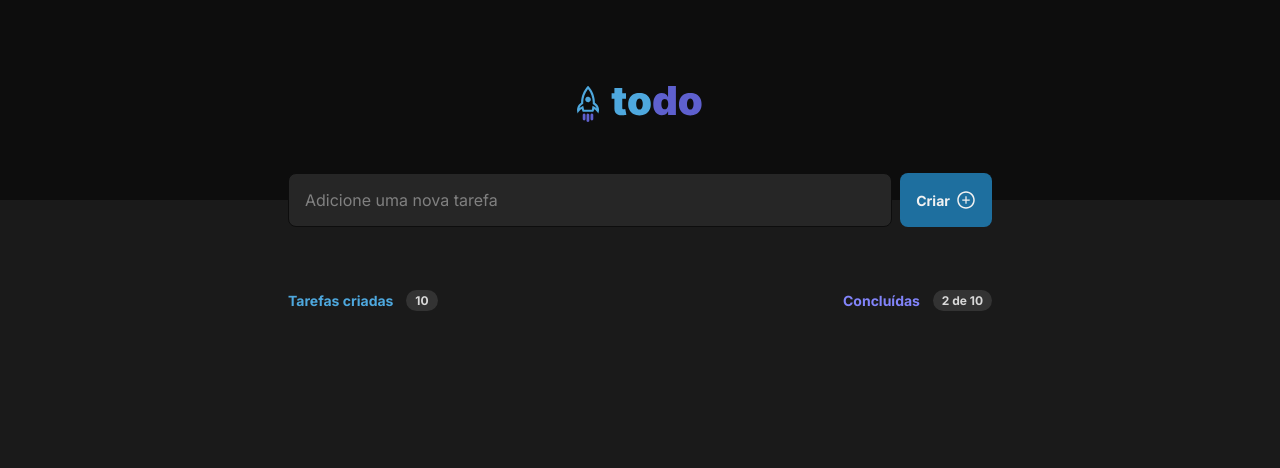
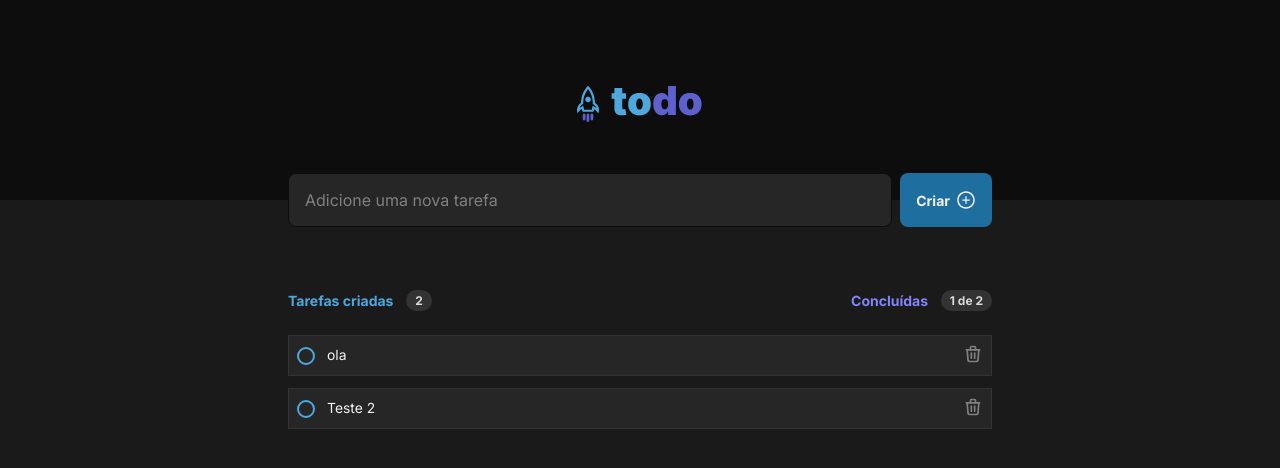
Before and after one commit to FranciscoVieir/Todolist, a React (Vite) app: page / in a window 1280 px wide. Shown: the top 468 px of the page. Built offline with nearby package versions, Linux system fonts and the light colour scheme.

Commit message:
feat: creating new features to add new tasks in todoist

```diff
--- a/src/App.tsx
+++ b/src/App.tsx
@@ -2,12 +2,39 @@ import { useState } from 'react'
 import Header from './Components/Header'
 import TaskMenu from './Components/TaskMenu'
 
+export interface ITasks {
+  id: string,
+  title: string,
+  isChecked: boolean,
+}
+
 function App() {
+  const [tasksTodo, setTasksTodo] = useState<ITasks[]>([{
+    id: '1',
+    title: 'ola',
+    isChecked: true,
+  },
+  {
+    id: '2',
+    title: 'Teste 2',
+    isChecked: false,
+  }]);
+
+  function addTask(taskTitle: string) {
+    setTasksTodo([
+      ...tasksTodo,
+      {
+        id: crypto.randomUUID(),
+        title: taskTitle,
+        isChecked: false,
+      },
+    ]);
+  }
 
   return (
-    <div className="App">
-      <Header />
-      <TaskMenu />
+    <div>
+      <Header onAddTask={addTask} />
+      <TaskMenu tasksTodo={tasksTodo} />
     </div>
   )
 }
--- a/src/Components/Header/index.tsx
+++ b/src/Components/Header/index.tsx
@@ -2,8 +2,26 @@ import todoLogo from '../../assets/Logo.svg'
 import { AiOutlinePlusCircle } from 'react-icons/ai'
 
 import styles from './Header.module.css';
+import { ChangeEvent, FormEvent, useState } from 'react';
 
-export default function Header() {
+interface Props {
+  onAddTask: (taskTitle: string) => void;
+}
+
+export default function Header({ onAddTask }: Props) {
+  const [title, setTitle] = useState('');
+
+  function handleSubmit(event: FormEvent) {
+    event.preventDefault()
+
+    onAddTask(title)
+    setTitle('');
+  }
+
+  function onChangeTitle(event: ChangeEvent<HTMLInputElement>) {
+    setTitle(event.target.value);
+  }
+
   return (
     <header className={styles['header']}>
       <img
@@ -11,10 +29,15 @@ export default function Header() {
         alt="Todo Logotipo"
       />
 
-      <form className={styles.taskForm}>
+      <form
+        className={styles.taskForm}
+        onSubmit={handleSubmit}
+      >
         <input
           type="text"
           placeholder='Adicione uma nova tarefa'
+          onChange={onChangeTitle}
+          value={title}
         />
 
         <button
--- a/src/Components/TaskMenu/taskMenu.module.css
+++ b/src/Components/TaskMenu/TaskMenu.module.css
@@ -10,7 +10,7 @@
   display: flex;
   align-items: center;
   justify-content: space-between;
-  margin-top: 1.5rem;
+  margin-bottom: 1.5rem;
 }
 
 .header div {
@@ -37,3 +37,9 @@
   border-radius: 999px;
   padding: 3px 9px;
 }
+
+.list {
+  display: flex;
+  flex-direction: column;
+  gap: 0.75rem;
+}
--- a/src/Components/TaskMenu/index.tsx
+++ b/src/Components/TaskMenu/index.tsx
@@ -1,19 +1,38 @@
-import styles from './taskMenu.module.css'
+import { PropsWithChildren } from 'react'
+import Task from '../../Task'
+import styles from './TaskMenu.module.css'
+import { ITasks } from '../../App'
 
-export default function TaskMenu() {
+interface Props {
+  tasksTodo: ITasks[],
+}
+
+export default function TaskMenu({ tasksTodo }: Props) {
+  const taskQuantity = tasksTodo.length;
+  const completedTasks = tasksTodo.filter((task) => task.isChecked).length
+
   return (
     <section className={styles['tasks']}>
       <header className={styles['header']}>
         <div>
           <p>Tarefas criadas</p>
-          <span>10</span>
+          <span>{taskQuantity}</span>
         </div>
 
         <div>
           <p className={styles['textPurple']}>Concluídas</p>
-          <span>2 de 10</span>
+          <span>{completedTasks} de {taskQuantity}</span>
         </div>
       </header>
+
+      <div className={styles['list']}>
+        {tasksTodo.map((task) => (
+          <Task
+            key={task.id}
+            task={task}
+          />
+        ))}
+      </div>
     </section>
   )
 }
--- /dev/null
+++ b/src/Task/Task.module.css
@@ -0,0 +1,37 @@
+.task {
+  display: flex;
+  width: 100%;
+  justify-content: space-between;
+  align-items: center;
+  padding: 0.5rem;
+  border: 1px solid var(--gray-400);
+  background-color: var(--gray-500);
+  gap: 0.75rem;
+}
+
+.task p {
+  font-size: 0.87rem;
+  line-height: 1.19rem;
+  color: var(--gray-100);
+  margin-right: auto;
+}
+
+.checkContainer {
+  height: 1.125rem;
+  min-width: 1.125rem;
+  background: none;
+  border: none;
+}
+
+.checkContainer div {
+  height: 100%;
+  width: 100%;
+  border: 2px solid var(--blue);
+  border-radius: 50%;
+}
+
+.deleteButton {
+  background: none;
+  border: none;
+  color: var(--gray-300);
+}
--- /dev/null
+++ b/src/Task/index.tsx
@@ -0,0 +1,28 @@
+import styles from './Task.module.css'
+import { TbTrash } from 'react-icons/tb'
+import { ITasks } from '../App'
+
+interface Props {
+  task: ITasks
+}
+
+export default function Task({ task }: Props) {
+  return (
+    <div className={styles['task']}>
+      <button
+        className={styles['checkContainer']}
+      >
+        <div />
+      </button>
+
+      <p>
+        {task.title}
+      </p>
+      <button
+        className={styles['deleteButton']}
+      >
+        <TbTrash size={20} />
+      </button>
+    </div>
+  )
+}
```
